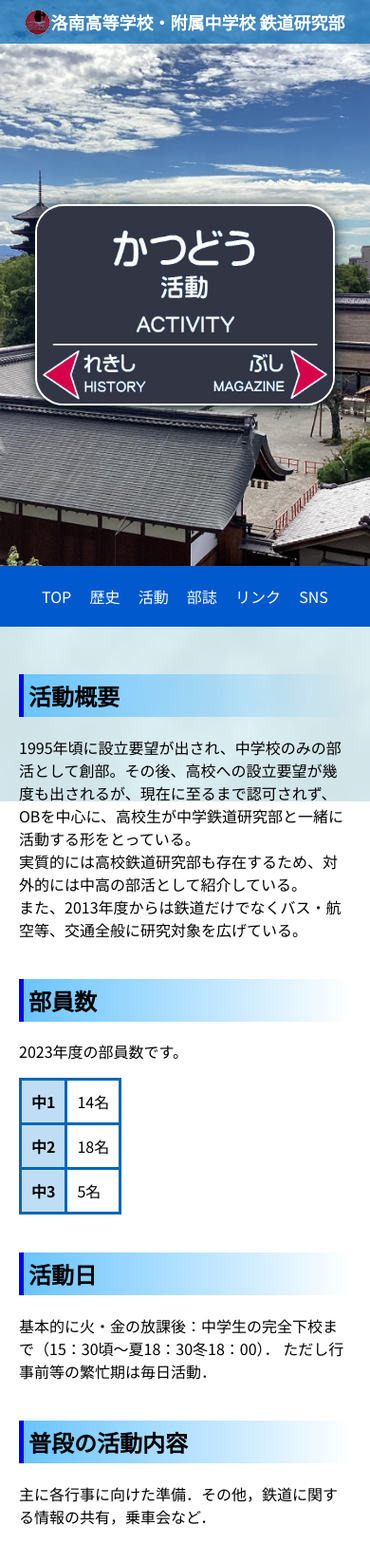
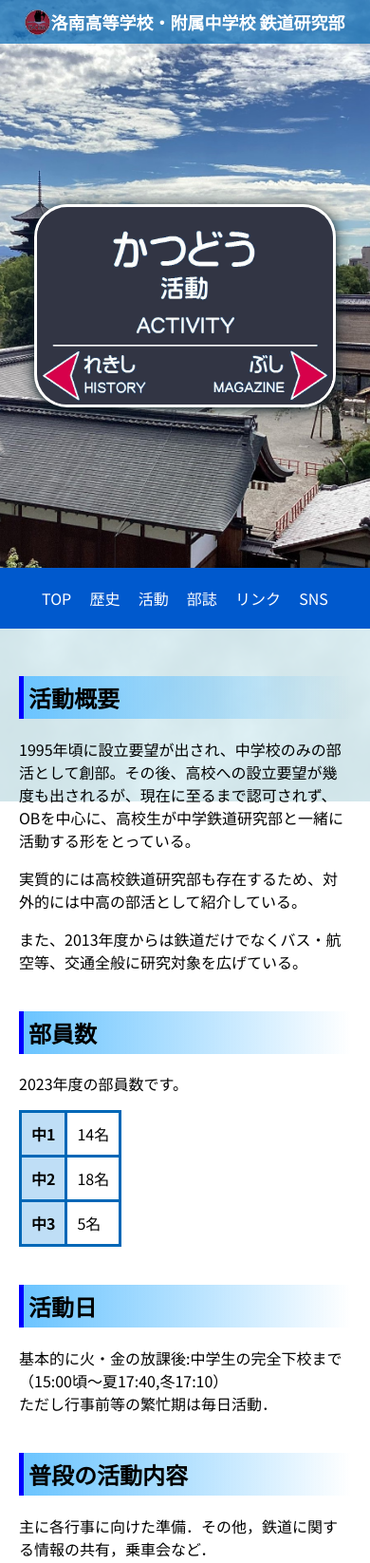
Before and after one commit to Miyanber/rakunan_rail, a plain HTML site: page activity.html in a window 390 px wide. Shown: the top 1646 px of the page at 95% size. Drawn offline with Linux system fonts and the light colour scheme.

Commit message:
last update

```diff
--- a/activity.html
+++ b/activity.html
@@ -12,9 +12,9 @@
         <h2>活動概要</h2>
         <p>
             1995年頃に設立要望が出され、中学校のみの部活として創部。その後、高校への設立要望が幾度も出されるが、現在に至るまで認可されず、OBを中心に、高校生が中学鉄道研究部と一緒に活動する形をとっている。
-            <br>実質的には高校鉄道研究部も存在するため、対外的には中高の部活として紹介している。
-            <br>また、2013年度からは鉄道だけでなくバス・航空等、交通全般に研究対象を広げている。
         </p>
+        <p>実質的には高校鉄道研究部も存在するため、対外的には中高の部活として紹介している。</p>
+        <p>また、2013年度からは鉄道だけでなくバス・航空等、交通全般に研究対象を広げている。</p>
 
         <h2>部員数</h2>
         <p>2023年度の部員数です。</p>
@@ -34,7 +34,7 @@
         </table>
 
         <h2>活動日</h2>
-        <p>基本的に火・金の放課後：中学生の完全下校まで（15：30頃～夏18：30冬18：00）．
+        <p>基本的に火・金の放課後:中学生の完全下校まで（15:00頃～夏17:40,冬17:10）<br>
             ただし行事前等の繁忙期は毎日活動．</p>
 
         <h2>普段の活動内容</h2>
--- a/style.css
+++ b/style.css
@@ -336,11 +336,17 @@ div.top.display {
 
     header img {
         width: 80%;
+        max-width: 525px;
         height: auto;
         max-height: none;
         margin: 20vh 0px;
-        border: 2px solid white;
-        border-radius: 30px;
+        border: 3px solid white;
+        border-radius: 35px;
+    }
+
+    header img.topPage {
+        width: 90%;
+        max-width: none;
     }
 
     footer {
```
Also changed, not shown: img/sns.png.
